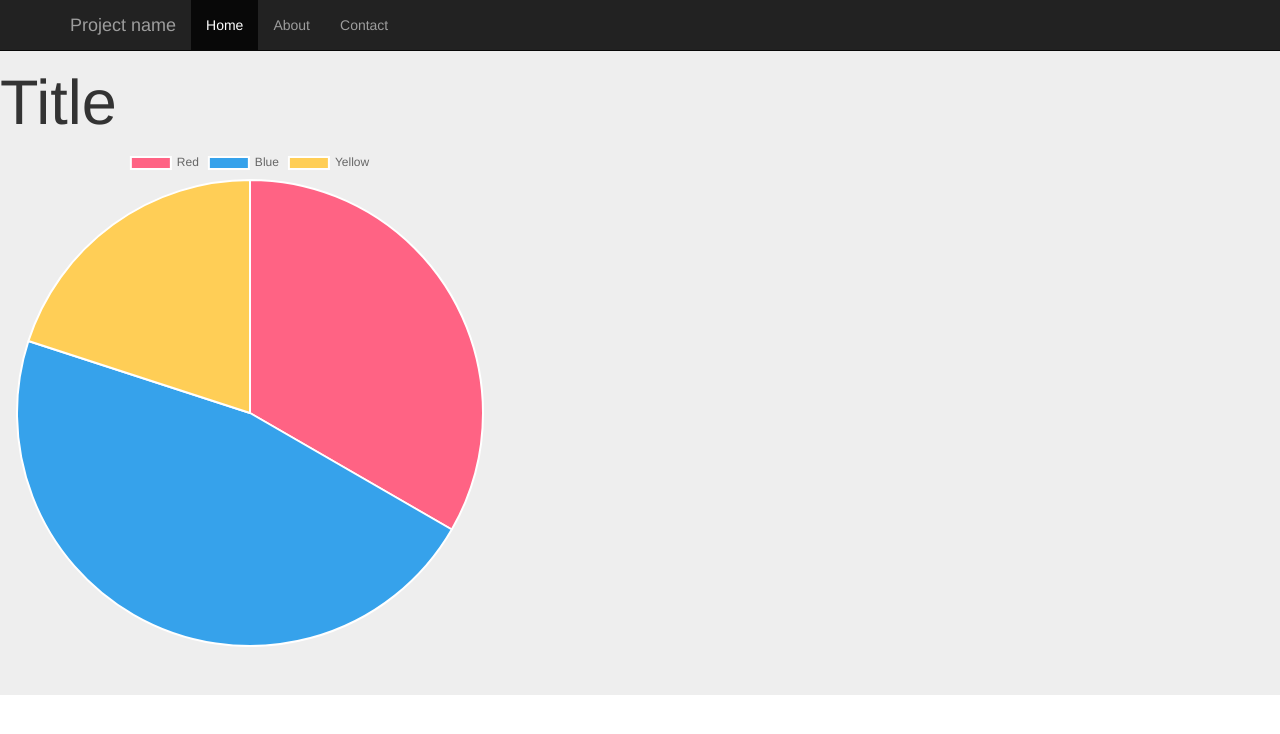
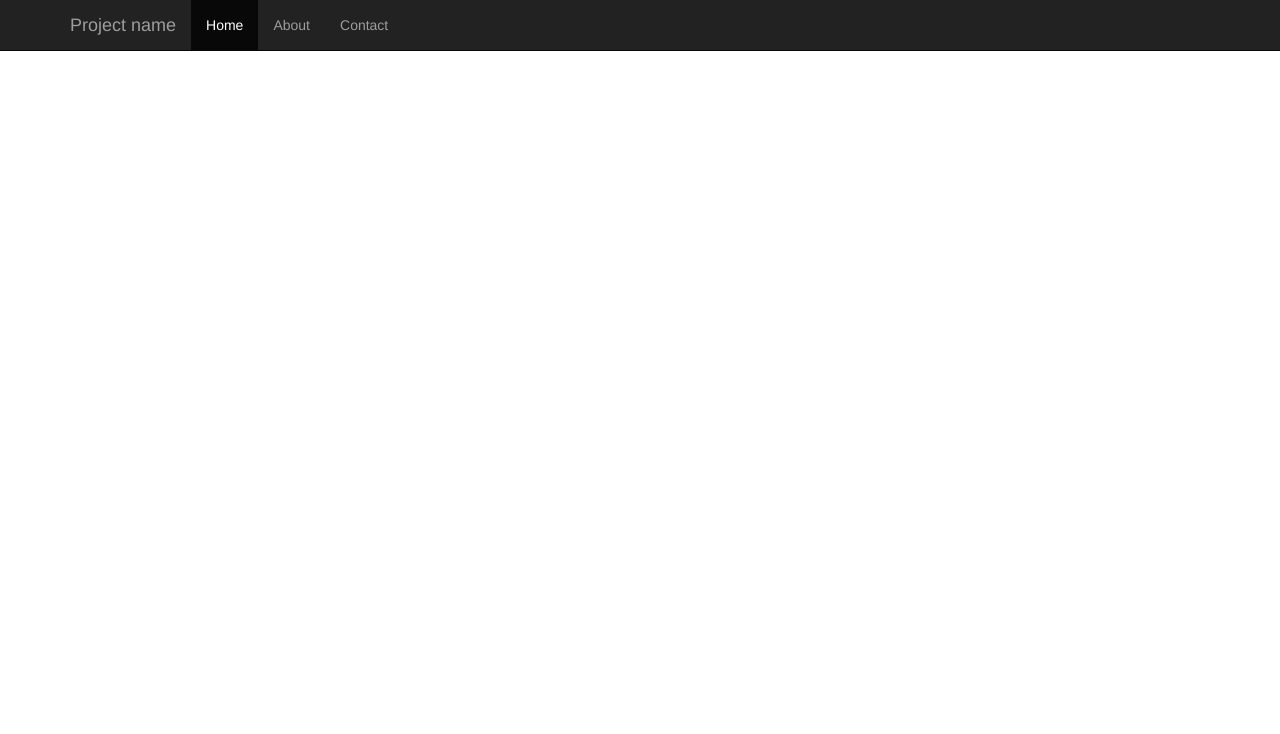
Before and after one commit to alejzeis/nectar-console, a plain HTML site: page index.html in a window 1280 px wide. Drawn offline with nearby package versions, Linux system fonts and the light colour scheme.

Commit message:
Add bootstrap template code

```diff
--- a/index.html
+++ b/index.html
@@ -1,16 +1,22 @@
 <!DOCTYPE html>
-<html lang="en">
+<html>
 <head>
   <meta charset="utf-8">
   <meta http-equiv="X-UA-Compatible" content="IE=edge">
-        <meta name="viewport" content="width=device-width, initial-scale=1">
 
-        <title>Nectar-Console</title>
 
-        <!-- Latest compiled and minified CSS -->
-        <link rel="stylesheet" href="https://maxcdn.bootstrapcdn.com/bootstrap/3.3.7/css/bootstrap.min.css" integrity="sha384-BVYiiSIFeK1dGmJRAkycuHAHRg32OmUcww7on3RYdg4Va+PmSTsz/K68vbdEjh4u" crossorigin="anonymous">
+  <title>Bootstrap Material</title>
 
-        <script src="https://cdnjs.cloudflare.com/ajax/libs/Chart.js/2.5.0/Chart.bundle.min.js"></script>
+  <!-- Material Design fonts -->
+  <link rel="stylesheet" href="http://fonts.googleapis.com/css?family=Roboto:300,400,500,700" type="text/css">
+  <link href="https://fonts.googleapis.com/icon?family=Material+Icons" rel="stylesheet">
+
+  <!-- Bootstrap -->
+  <link href="//maxcdn.bootstrapcdn.com/bootstrap/3.3.7/css/bootstrap.min.css" rel="stylesheet">
+
+  <!-- Bootstrap Material Design -->
+  <link href="https://cdnjs.cloudflare.com/ajax/libs/bootstrap-material-design/0.5.10/css/bootstrap-material-design.min.css" rel="stylesheet">
+  <link href="https://cdnjs.cloudflare.com/ajax/libs/bootstrap-material-design/0.5.10/css/ripples.min.css" rel="stylesheet">
 </head>
 <body>
 
@@ -35,48 +41,10 @@
       </div>
     </nav>
 
-        <div class="jumbotron">
-            <h1>Title</h1>
-            <canvas id="myChart" width="500" height="500"></canvas>
-        </div>
+<script src="https://code.jquery.com/jquery-1.10.2.min.js"></script>
+<script src="https://maxcdn.bootstrapcdn.com/bootstrap/3.3.7/js/bootstrap.min.js"></script>
 
-        <script>
-        var ctx = document.getElementById("myChart");
-        var data = {
-            labels: [
-                "Red",
-                "Blue",
-                "Yellow"
-            ],
-            datasets: [
-                {
-                    data: [5, 7, 3],
-                    backgroundColor: [
-                        "#FF6384",
-                        "#36A2EB",
-                        "#FFCE56"
-                    ],
-                    hoverBackgroundColor: [
-                        "#FF6384",
-                        "#36A2EB",
-                        "#FFCE56"
-                    ]
-                }]
-        };
-        // For a pie chart
-        var myPieChart = new Chart(ctx,{
-            type: 'pie',
-            data: data,
-            options: {
-                animation:{
-                    animateScale:true
-                },
-                responsive: false
-            }
-        });
-        </script>
-
-        <!-- Latest compiled and minified JavaScript -->
-        <script src="https://maxcdn.bootstrapcdn.com/bootstrap/3.3.7/js/bootstrap.min.js" integrity="sha384-Tc5IQib027qvyjSMfHjOMaLkfuWVxZxUPnCJA7l2mCWNIpG9mGCD8wGNIcPD7Txa" crossorigin="anonymous"></script>
+<script src="https://cdnjs.cloudflare.com/ajax/libs/bootstrap-material-design/0.5.10/js/ripples.min.js"></script>
+<script src="https://cdnjs.cloudflare.com/ajax/libs/bootstrap-material-design/0.5.10/js/material.min.js"></script>
 </body>
 </html>
```
Lines whose indentation alone changed are shown as unchanged.
